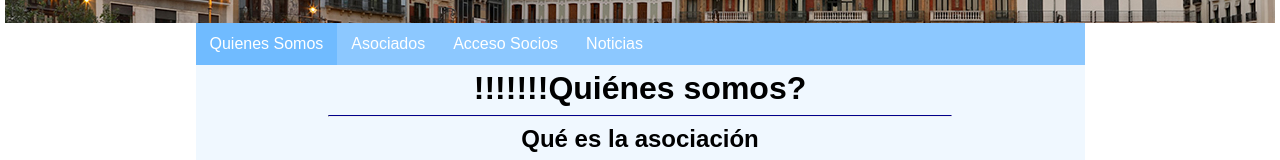
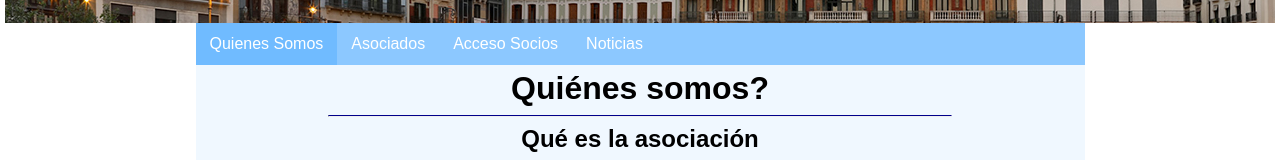
Before and after one commit to DayronGonAra/DIW, a plain HTML site: page Web Pamplona/Index.html in a window 1280 px wide. Shown: the part 242-402 px from the top of the page. Drawn offline with Linux system fonts and the light colour scheme.

Commit message:
prueba netlify
prueba netlify

```diff
--- a/Web Pamplona/Index.html
+++ b/Web Pamplona/Index.html
@@ -32,9 +32,10 @@
 </div>
 
 <div class="content">
-    <h1>!!!!!!!Quiénes somos?</h1>
+    <h1>Quiénes somos?</h1>
 
     <hr>
+    <h2>Qué es la asociación</h2>
     <h2>Qué es la asociación</h2>
     <hr>
 
```
